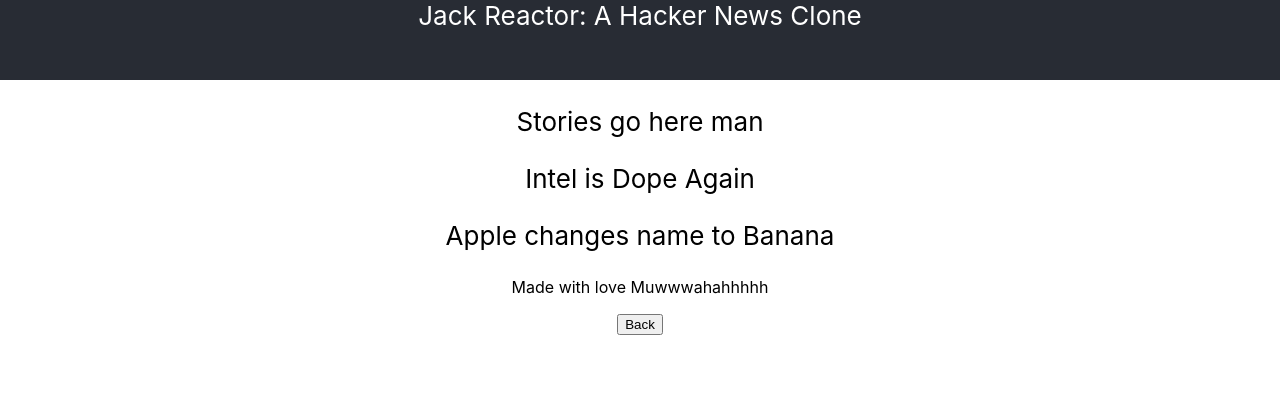
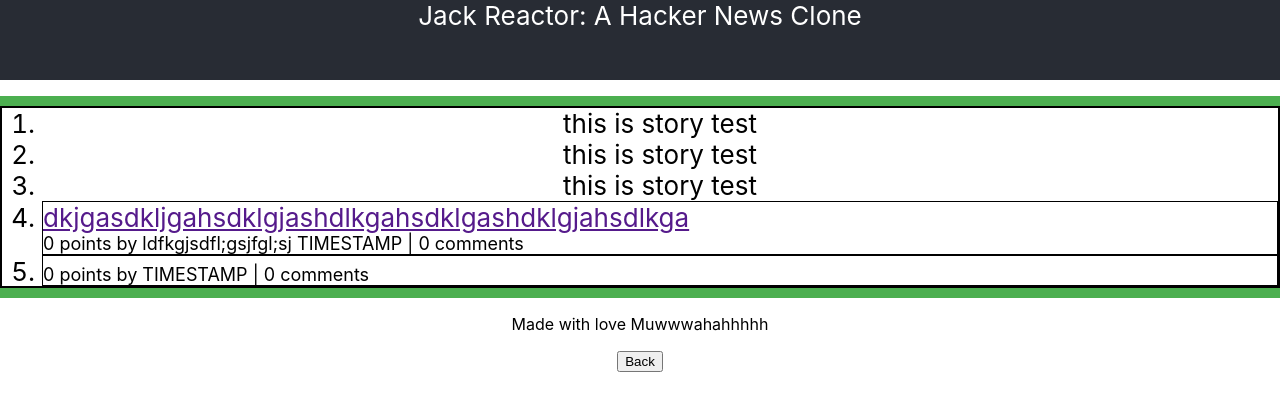
Before and after one commit to daveyoon64/turner, a React (Create React App) app: page / in a window 1280 px wide. Shown: the top 410 px of the page. Built offline with nearby package versions, Linux system fonts and the light colour scheme; no server answers.

Commit message:
Exmperimention with lifecycle method to get top stories

```diff
--- a/src/App.css
+++ b/src/App.css
@@ -23,6 +23,21 @@
 }
 
 .Feed-list {
+  display: flex;
+  flex-direction: column;
+  align-items: left;
+  justify-content: left;
   font-size: calc(10px + 2vmin);
   color: black;
+  border: 2px solid black;
+  outline: #4CAF50 solid 10px;
 }
+
+.Story {
+  text-align: left;
+  border: 1px solid black;
+}
+
+.Story-options {
+  font-size: calc(2px + 2vmin);
+}
--- a/src/App.js
+++ b/src/App.js
@@ -1,13 +1,39 @@
 import React, {Component} from 'react';
 import './App.css';
-import {testGet} from './HNservice'
+import {getTopStories, getStory} from './HNservice';
 
 class App extends Component {
+  state = {
+    title: '',
+    url: '',
+    score: 0,
+    author: '',
+    comments: 0
+  }
 
-  componentDidMount() {
-    testGet()
-      .then(item => console.log(item))
-    console.log()
+  // get story numbers from https://hacker-news.firebaseio.com/v0/topstories.json
+    // this still be the state we use for our pagination
+  // to display story...
+    // get a number from story numbers
+      //and create new_story like we did below
+
+  async componentDidMount() {
+    // testing
+    const top_stories = await getTopStories();
+    console.log(await top_stories);
+    console.log(await getStory(top_stories[0]));
+
+    const url = 'https://hacker-news.firebaseio.com/v0/item/26638145.json';
+    const response = await fetch(url);
+    const data = await response.json();
+    const new_story = {
+      title: data.title,
+      url: data.url,
+      score: data.score,
+      author: data.by,
+      comments: data.descendants
+    }
+    this.setState({...new_story});
   }
 
   render() {
@@ -16,10 +42,24 @@ class App extends Component {
         <header className="App-header">
           Jack Reactor: A Hacker News Clone
         </header>
-        <div className="Feed-list">
-          <p>Stories go here man</p>
-          <p>Intel is Dope Again</p>
-          <p>Apple changes name to Banana</p>
+        <div className="Feed-list-container">
+          <ol className="Feed-list">
+            <li>this is story test</li>
+            <li>this is story test</li>
+            <li>this is story test</li>
+            <li className="Story">
+              <a href={this.state.url}>{this.state.title}dkjgasdkljgahsdklgjashdlkgahsdklgashdklgjahsdlkga</a>
+              <div className="Story-options">
+                {this.state.score} points by {this.state.author}ldfkgjsdfl;gsjfgl;sj TIMESTAMP | {this.state.comments} comments
+              </div>
+            </li>
+            <li className="Story">
+              <a href={this.state.url}>{this.state.title}</a>
+              <div className="Story-options">
+                {this.state.score} points by {this.state.author} TIMESTAMP | {this.state.comments} comments
+              </div>
+            </li>
+          </ol>
         </div>
         <div className="Footer">
           <p>Made with love Muwwwahahhhhh</p>
--- a/src/HNservice.js
+++ b/src/HNservice.js
@@ -1,7 +1,20 @@
 
-let test = ' https://hacker-news.firebaseio.com/v0/item/26638145.json';
+let test = 'https://hacker-news.firebaseio.com/v0/item/26638145.json';
 
-export const testGet = () => {
-  return fetch(test)
-    .then(response => response.json())
+export const getTopStories = async() => {
+  // Gets the top 500 stories as numbers from Hacker News' API
+  // data looks like: [3434523, 3453463, ...]
+  const url = 'https://hacker-news.firebaseio.com/v0/topstories.json';
+  const response = await fetch(url);
+  const data = await response.json();
+  return data;
 }
+
+export const getStory = async(number) => {
+  // asynchronous function to grab story from Hacker News
+  const url = 'https://hacker-news.firebaseio.com/v0/item/';
+  const storyUrl = url + number + '.json';
+  const response = await fetch(storyUrl);
+  const story = await response.json();
+  return story;
+}
```
Also changed, not shown: 1 other file (tests, documents, lock files or other folders).
